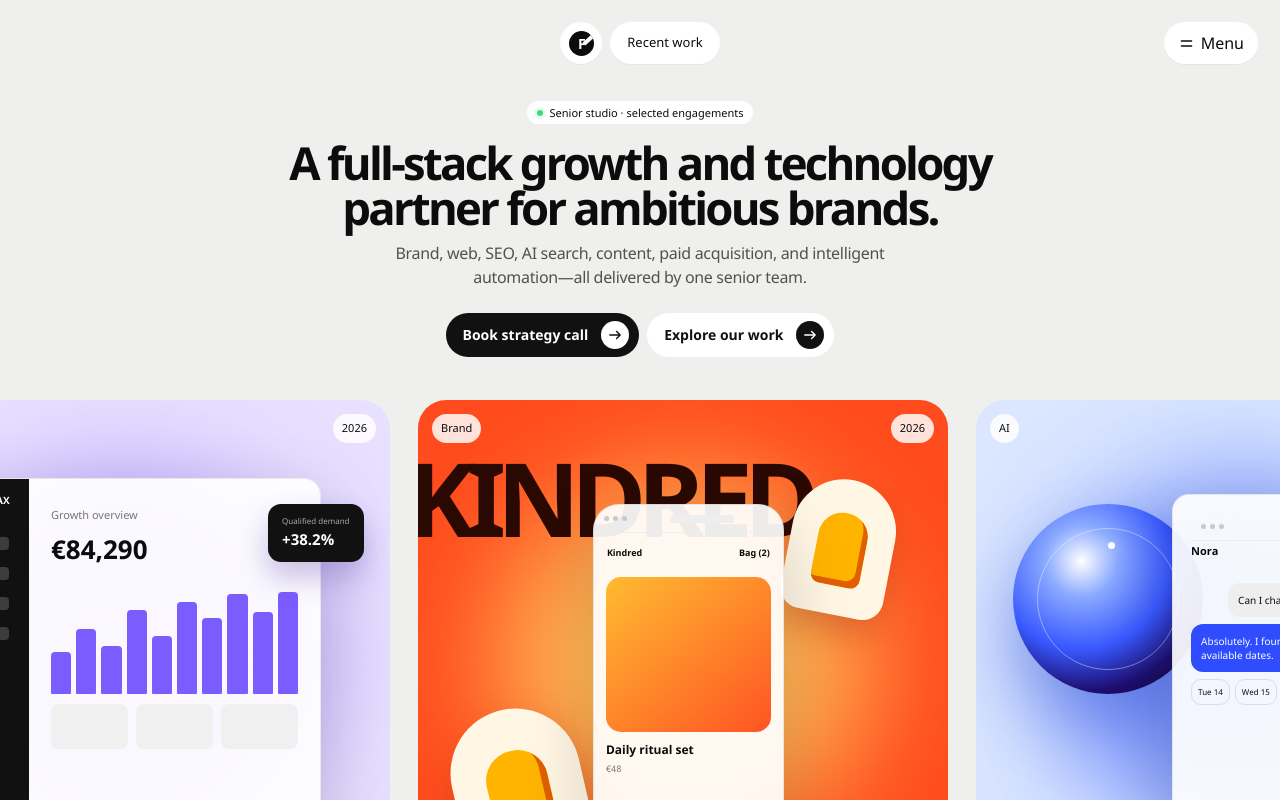
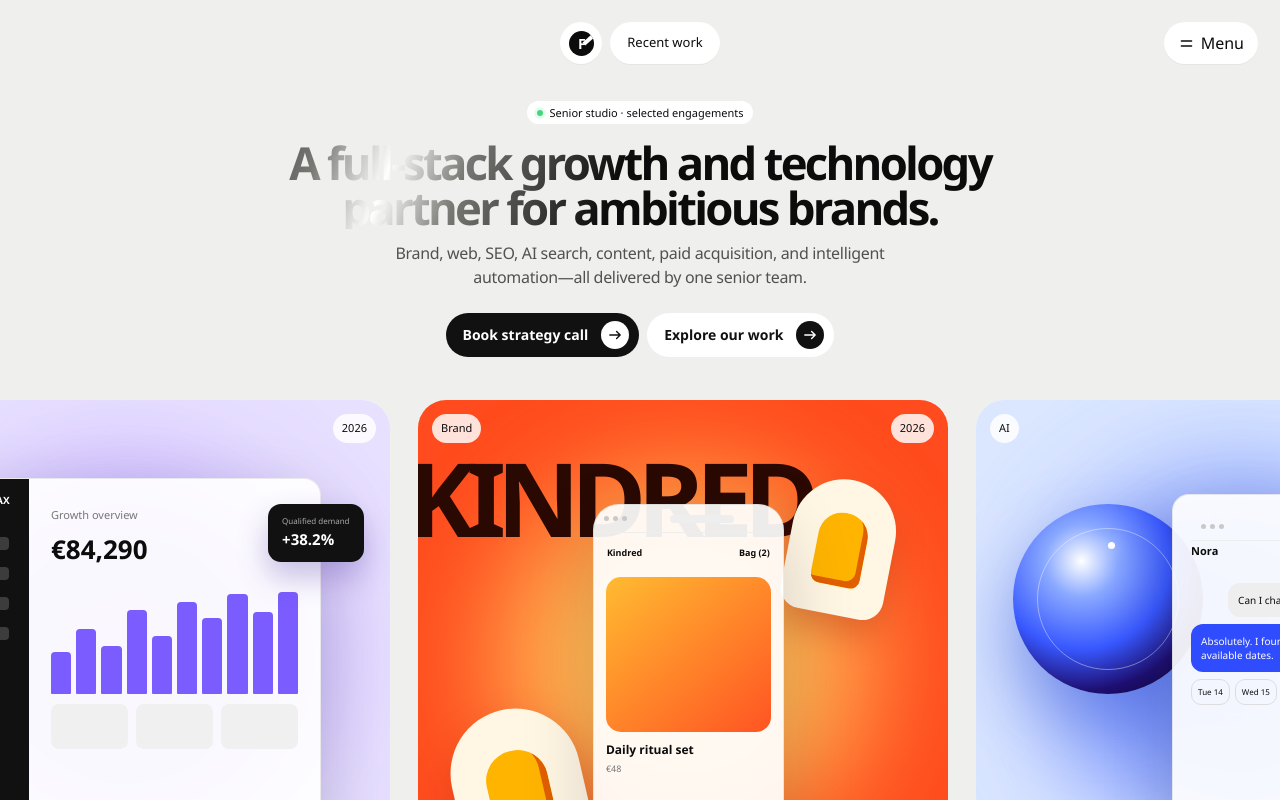
Before and after one commit to digitalmoneyseo-droid/webpilot, a Next.js app: page / in a window 1280 px wide. Shown: the top 800 px of the page. Built offline with nearby package versions, Linux system fonts and the light colour scheme.

Commit message:
Add shimmering hero headline animation

```diff
--- a/src/app/globals.css
+++ b/src/app/globals.css
@@ -51,6 +51,25 @@
 .status-pill, .eyebrow { display: inline-flex; align-items: center; border-radius: 999px; background: #fff; padding: 6px 10px; font-size: 11px; line-height: 1; }
 .status-pill i { width: 6px; height: 6px; border-radius: 50%; background: #41d87d; box-shadow: 0 0 0 3px rgba(65,216,125,.12); margin-right: 7px; }
 .hero h1 { width:100%; margin: 16px 0 13px; max-width: 760px; font-size: clamp(38px, 3.55vw, 52px); line-height: .98; letter-spacing: -.06em; font-weight: 680; }
+.hero h1.shiny-text {
+  color: var(--ink);
+  background: linear-gradient(110deg, var(--ink) 38%, #777773 46%, #fff 50%, #777773 54%, var(--ink) 62%);
+  background-size: 250% 100%;
+  background-position: 150% 50%;
+  background-clip: text;
+  -webkit-background-clip: text;
+  -webkit-text-fill-color: transparent;
+  animation: hero-shine 5.5s linear infinite;
+}
+@keyframes hero-shine {
+  to { background-position: -150% 50%; }
+}
+@media (prefers-reduced-motion: reduce) {
+  .hero h1.shiny-text {
+    animation: none;
+    background-position: 50% 50%;
+  }
+}
 .hero p { width:100%; margin: 0; max-width: 560px; font-size: 16px; line-height: 1.45; color: #51514d; letter-spacing: -.02em; }
 .hero-actions { display: flex; gap: 8px; margin-top: 24px; }
 .pill-button { min-height: 44px; border-radius: 999px; padding: 0 10px 0 17px; background: #111; color: #fff; display: inline-flex; align-items: center; gap: 13px; font-weight: 620; font-size: 14px; transition: transform .25s, background .25s; }
--- a/src/components/homepage.tsx
+++ b/src/components/homepage.tsx
@@ -35,7 +35,7 @@
 export function Homepage() {
   return <>
     <main>
-      <section className="hero hero--home"><div className="hero-inner"><span className="status-pill"><i /> Senior studio · selected engagements</span><h1>A full-stack growth and technology partner for ambitious brands.</h1><p>Brand, web, SEO, AI search, content, paid acquisition, and intelligent automation—all delivered by one senior team.</p><div className="hero-actions"><CtaButton href="/contact">Book strategy call</CtaButton><CtaButton href="/work" light>Explore our work</CtaButton></div></div></section>
+      <section className="hero hero--home"><div className="hero-inner"><span className="status-pill"><i /> Senior studio · selected engagements</span><h1 className="shiny-text">A full-stack growth and technology partner for ambitious brands.</h1><p>Brand, web, SEO, AI search, content, paid acquisition, and intelligent automation—all delivered by one senior team.</p><div className="hero-actions"><CtaButton href="/contact">Book strategy call</CtaButton><CtaButton href="/work" light>Explore our work</CtaButton></div></div></section>
 
       <section className="work-ribbon" aria-label="Selected work"><div className="work-ribbon-track">{projects.slice(0, 4).map(project => <ProjectCard project={project} key={project.slug} />)}</div></section>
 
```
